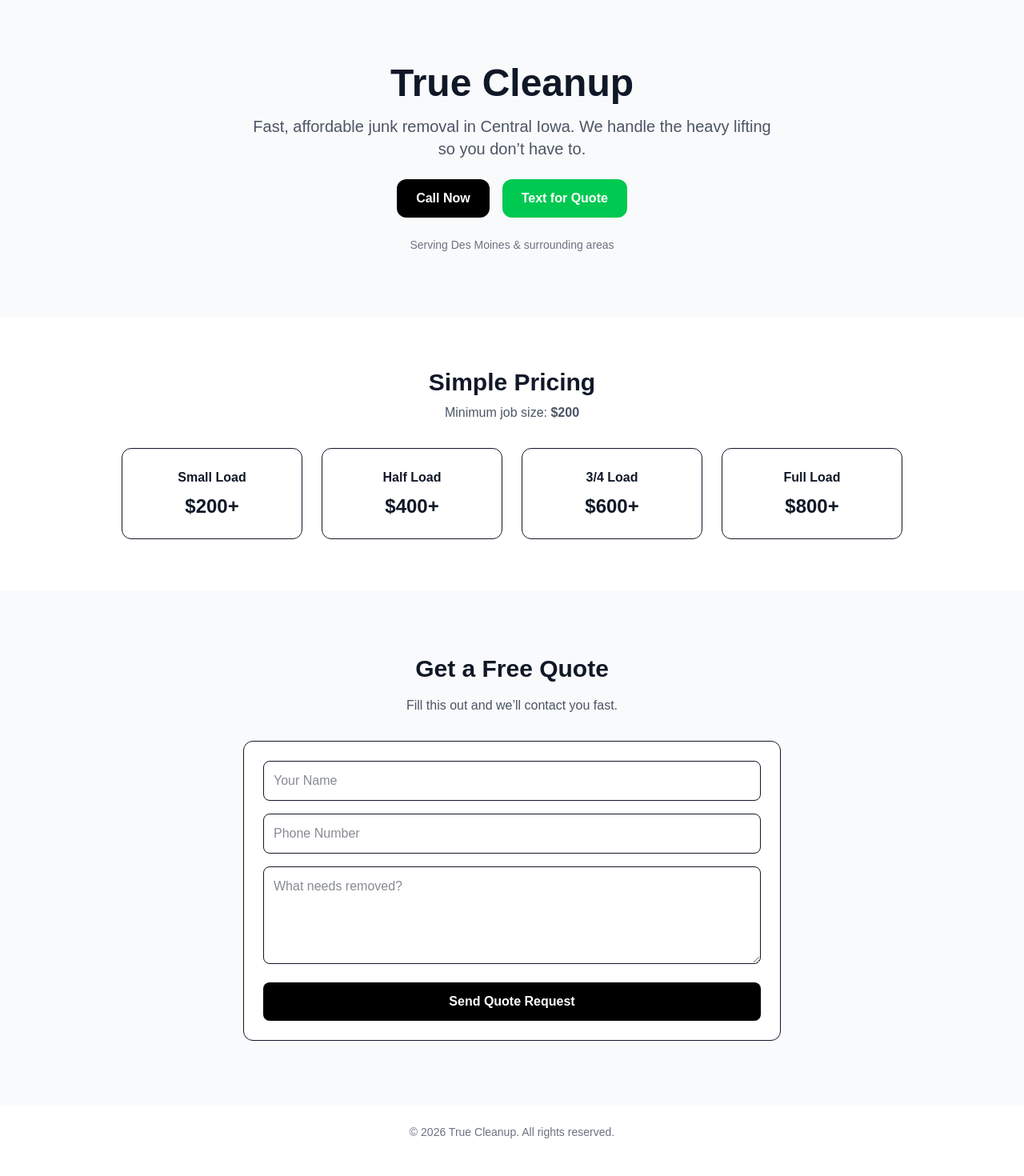
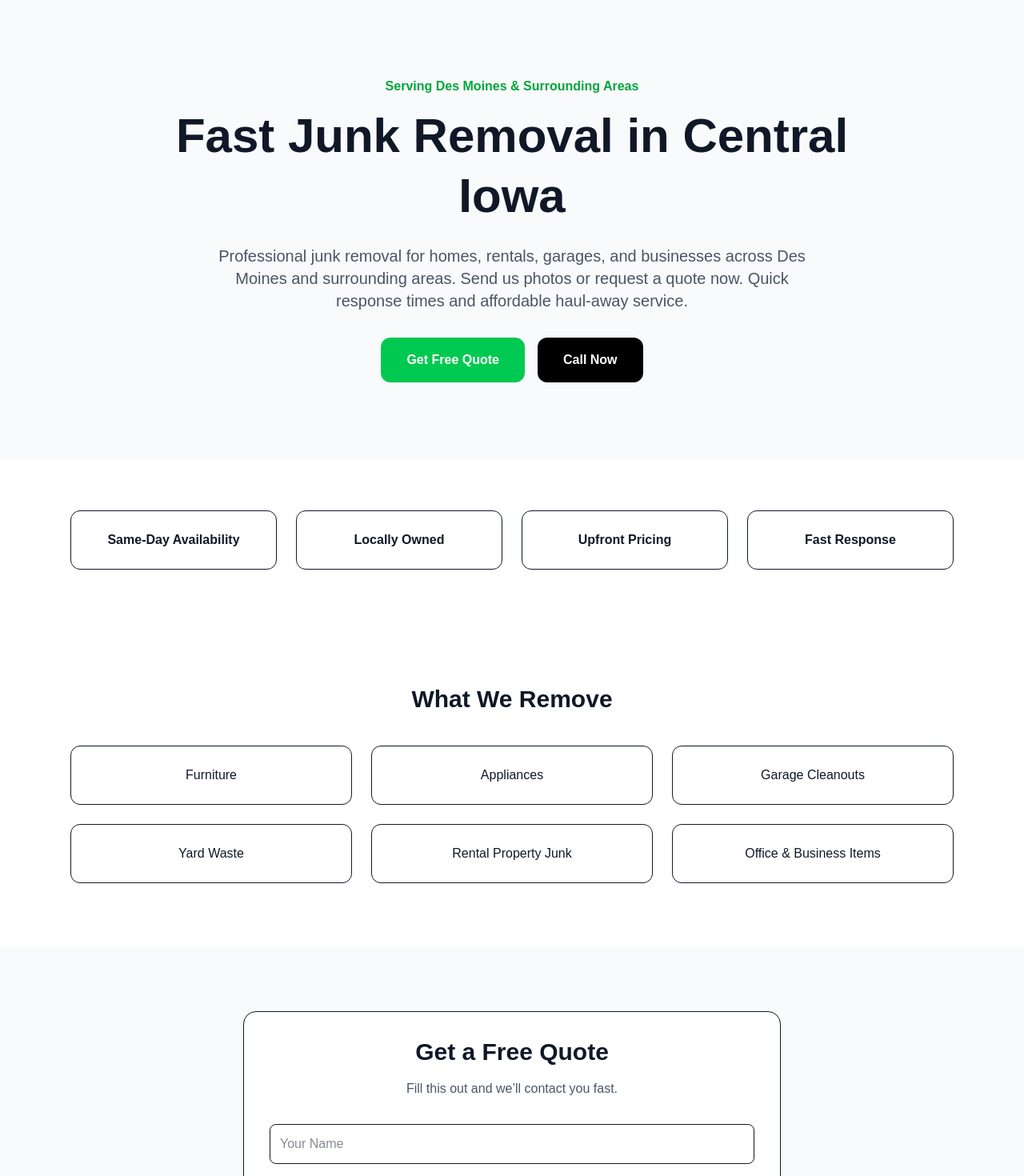
Before and after one commit to garretheinen/true-cleanup, a Next.js app: page / in a window 1280 px wide. Shown: the top 1470 px of the page at 80% size. Before the commit the page ends 1449 px from the top, so only its background shows below. Built offline with nearby package versions, Linux system fonts and the light colour scheme.

Commit message:
Improve quote success message

```diff
--- a/app/page.tsx
+++ b/app/page.tsx
@@ -3,29 +3,21 @@
 import { useState } from "react";
 
 export default function Home() {
-  const [form, setForm] = useState({
-    name: "",
-    phone: "",
-    message: "",
-  });
-
+  const [form, setForm] = useState({ name: "", phone: "", message: "" });
   const [loading, setLoading] = useState(false);
+  const [submitted, setSubmitted] = useState(false);
 
   const handleSubmit = async () => {
     setLoading(true);
-
     const res = await fetch("/api/quote", {
       method: "POST",
-      headers: {
-        "Content-Type": "application/json",
-      },
+      headers: { "Content-Type": "application/json" },
       body: JSON.stringify(form),
     });
-
     setLoading(false);
 
     if (res.ok) {
-      alert("Quote request sent!");
+      setSubmitted(true);
       setForm({ name: "", phone: "", message: "" });
     } else {
       alert("Something went wrong.");
@@ -34,118 +26,79 @@ export default function Home() {
 
   return (
     <main className="min-h-screen bg-white text-gray-900">
-
-      {/* HERO */}
-      <section className="text-center px-6 py-20 bg-gray-50">
-        <h1 className="text-5xl font-bold mb-4">True Cleanup</h1>
-
-        <p className="text-xl text-gray-600 max-w-2xl mx-auto mb-6">
-          Fast, affordable junk removal in Central Iowa.
-          We handle the heavy lifting so you don’t have to.
+      <section className="px-6 py-24 bg-gray-50 text-center">
+        <p className="text-green-600 font-semibold mb-3">Serving Des Moines & Surrounding Areas</p>
+        <h1 className="text-5xl md:text-6xl font-bold max-w-4xl mx-auto leading-tight mb-6">
+          Fast Junk Removal in Central Iowa
+        </h1>
+        <p className="text-xl text-gray-600 max-w-3xl mx-auto mb-8">
+          Professional junk removal for homes, rentals, garages, and businesses across Des Moines and surrounding areas. Send us photos or request a quote now. Quick response times and affordable haul-away service.
         </p>
 
-        <div className="flex justify-center gap-4 flex-wrap">
-          <a
-            href="tel:5155095282"
-            className="bg-black text-white px-6 py-3 rounded-xl font-semibold"
-          >
+        <div className="flex flex-wrap justify-center gap-4">
+          <a href="sms:5155095282" className="bg-green-500 hover:bg-green-600 text-white px-8 py-4 rounded-xl font-semibold">
+            Get Free Quote
+          </a>
+          <a href="tel:5155095282" className="bg-black hover:bg-gray-800 text-white px-8 py-4 rounded-xl font-semibold">
             Call Now
           </a>
-
-          <a
-            href="sms:5155095282?body=Hi%20I%20need%20a%20junk%20removal%20quote"
-            className="bg-green-500 text-white px-6 py-3 rounded-xl font-semibold"
-          >
-            Text for Quote
-          </a>
         </div>
-
-        <p className="text-sm text-gray-500 mt-6">
-          Serving Des Moines & surrounding areas
-        </p>
       </section>
 
-      {/* PRICING */}
-      <section className="px-6 py-16 max-w-5xl mx-auto text-center">
-        <h2 className="text-3xl font-bold mb-2">Simple Pricing</h2>
+      <section className="px-6 py-16 max-w-6xl mx-auto grid md:grid-cols-4 gap-6 text-center">
+        {[
+          "Same-Day Availability",
+          "Locally Owned",
+          "Upfront Pricing",
+          "Fast Response",
+        ].map((item) => (
+          <div key={item} className="border rounded-xl p-6 font-semibold">{item}</div>
+        ))}
+      </section>
 
-        <p className="text-gray-600 mb-8">
-          Minimum job size: <span className="font-semibold">$200</span>
-        </p>
-
-        <div className="grid md:grid-cols-4 gap-6">
+      <section className="px-6 py-20 bg-white max-w-6xl mx-auto">
+        <h2 className="text-3xl font-bold text-center mb-10">What We Remove</h2>
+        <div className="grid md:grid-cols-3 gap-6">
           {[
-            ["Small Load", "$200+"],
-            ["Half Load", "$400+"],
-            ["3/4 Load", "$600+"],
-            ["Full Load", "$800+"],
-          ].map(([title, price], i) => (
-            <div key={i} className="border p-6 rounded-xl">
-              <p className="font-semibold mb-2">{title}</p>
-              <p className="text-2xl font-bold">{price}</p>
-            </div>
+            "Furniture",
+            "Appliances",
+            "Garage Cleanouts",
+            "Yard Waste",
+            "Rental Property Junk",
+            "Office & Business Items",
+          ].map((item) => (
+            <div key={item} className="border rounded-xl p-6 text-center">{item}</div>
           ))}
         </div>
       </section>
 
-      {/* EMAIL FORM */}
       <section className="bg-gray-50 px-6 py-20" id="quote">
-        <div className="max-w-2xl mx-auto">
-          <h2 className="text-3xl font-bold text-center mb-4">
-            Get a Free Quote
-          </h2>
+        <div className="max-w-2xl mx-auto bg-white border rounded-2xl p-8 shadow-sm">
+          <h2 className="text-3xl font-bold text-center mb-4">Get a Free Quote</h2>
+          <p className="text-center text-gray-600 mb-8">Fill this out and we’ll contact you fast.</p>
 
-          <p className="text-center text-gray-600 mb-8">
-            Fill this out and we’ll contact you fast.
-          </p>
-
-          <div className="space-y-4 bg-white p-6 rounded-xl border">
-            <input
-              type="text"
-              placeholder="Your Name"
-              value={form.name}
-              onChange={(e) =>
-                setForm({ ...form, name: e.target.value })
-              }
-              className="w-full border p-3 rounded-lg"
-            />
-
-            <input
-              type="tel"
-              placeholder="Phone Number"
-              value={form.phone}
-              onChange={(e) =>
-                setForm({ ...form, phone: e.target.value })
-              }
-              className="w-full border p-3 rounded-lg"
-            />
-
-            <textarea
-              placeholder="What needs removed?"
-              value={form.message}
-              onChange={(e) =>
-                setForm({ ...form, message: e.target.value })
-              }
-              rows={4}
-              className="w-full border p-3 rounded-lg"
-            />
-
-            <button
-              onClick={handleSubmit}
-              disabled={loading}
-              className="w-full bg-black text-white py-3 rounded-lg font-semibold"
-            >
+          {submitted ? (
+            <div className="bg-green-50 border border-green-200 rounded-xl p-6 text-center">
+              <div className="text-3xl mb-2">✅</div>
+              <h3 className="text-xl font-bold text-green-700 mb-2">Quote Submitted!</h3>
+              <p className="text-gray-600">We received your request and will contact you shortly.</p>
+            </div>
+          ) : (
+          <div className="space-y-4">
+            <input className="w-full border p-3 rounded-lg" placeholder="Your Name" value={form.name} onChange={(e) => setForm({ ...form, name: e.target.value })} />
+            <input className="w-full border p-3 rounded-lg" placeholder="Phone Number" value={form.phone} onChange={(e) => setForm({ ...form, phone: e.target.value })} />
+            <textarea className="w-full border p-3 rounded-lg" rows={4} placeholder="What needs removed?" value={form.message} onChange={(e) => setForm({ ...form, message: e.target.value })} />
+            <button onClick={handleSubmit} disabled={loading} className="w-full bg-green-500 hover:bg-green-600 text-white py-3 rounded-lg font-semibold">
               {loading ? "Sending..." : "Send Quote Request"}
             </button>
           </div>
+          )}
         </div>
       </section>
 
-      {/* FOOTER */}
-      <footer className="text-center py-6 text-sm text-gray-500">
-        © {new Date().getFullYear()} True Cleanup. All rights reserved.
+      <footer className="py-8 text-center text-sm text-gray-500">
+        © {new Date().getFullYear()} True Cleanout. All rights reserved.
       </footer>
-
     </main>
   );
 }
```
